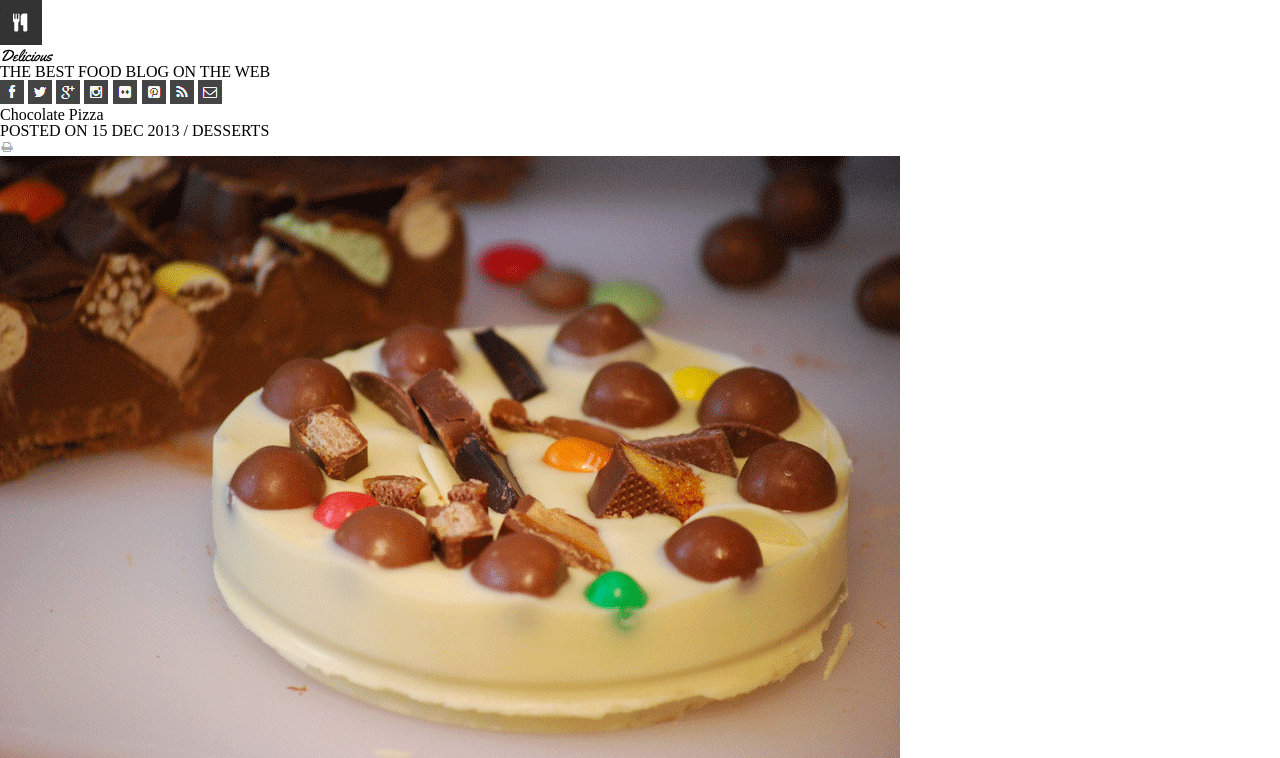
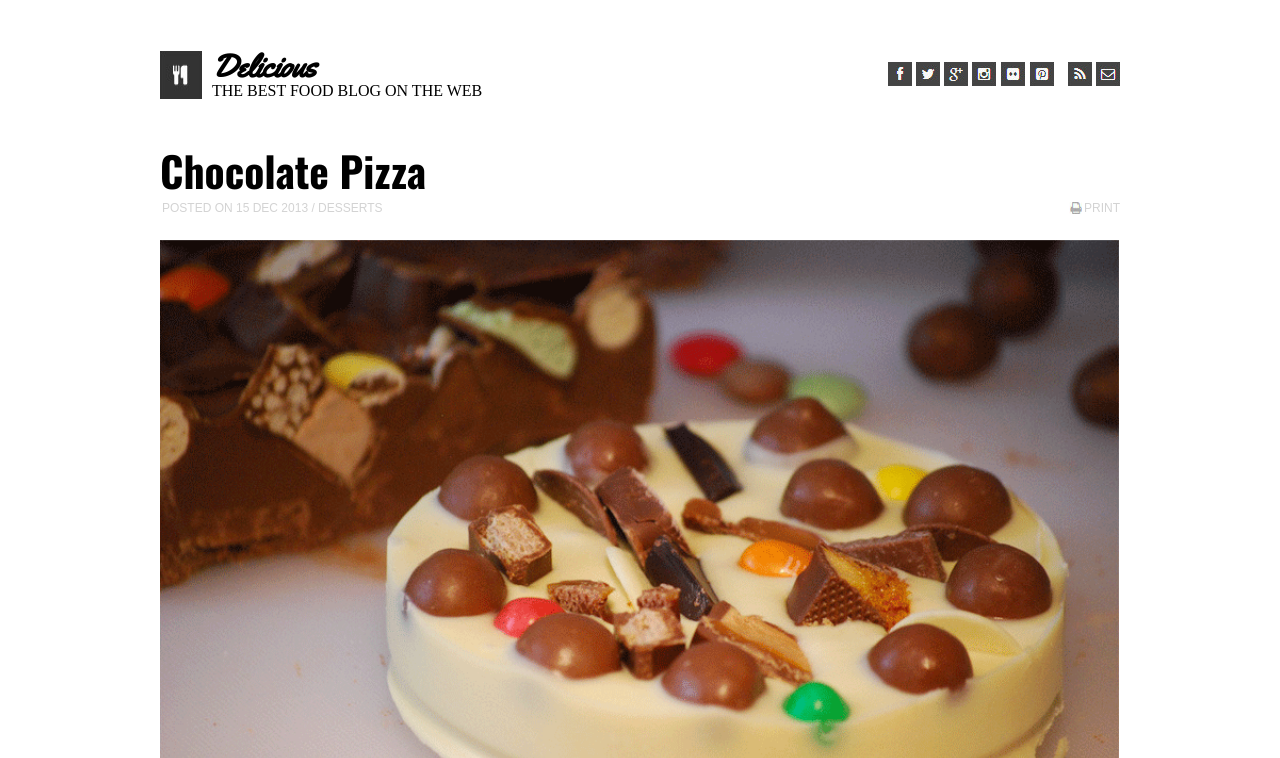
Before and after one commit to hkimbrough22/chocolate-pizza, a plain HTML site: page index.html in a window 1280 px wide. Shown: the top 758 px of the page. Drawn offline with nearby package versions, Linux system fonts and the light colour scheme.

Commit message:
Adding some CSS changes

```diff
--- a/css/style.css
+++ b/css/style.css
@@ -1,3 +1,63 @@
+body {
+  width: 960px;
+  margin: 0 auto;
+}
+header {
+  height: 150px;
+  display: flex;
+  justify-content: space-between;
+  align-items: center;
+}
+header div {
+  display: flex;
+}
+
+#innerHeaderDiv {
+  display: flex;
+  flex-direction: column;
+  margin-left: 10px;
+}
+
 header h1 {
   font-family: 'Yellowtail', cursive;
+  font-size: xx-large;
+  font-weight: 600;
 }
+
+header nav img:nth-child(7) {
+  margin-left: 10px;
+}
+
+section div {
+  display: flex;
+  justify-content: space-between;
+}
+
+#innerMainSectionDiv {
+  display: flex;
+  flex-direction: column;
+}
+#innerMainSectionDiv h2 {
+  font-family: 'Oswald', sans-serif;
+  font-size: 2.6em;
+  font-weight: 400;
+  margin-bottom: 10px;
+}
+section div p {
+  color: lightgray;
+  font-family: sans-serif;
+  font-size: .75em;
+  margin-left: 2px;
+}
+
+#innerMainSectionDiv2 {
+  align-self: flex-end;
+}
+
+section article {
+  margin-top: 25px;
+}
+
+article img {
+  width: 960px;
+}
--- a/index.html
+++ b/index.html
@@ -7,6 +7,12 @@
     <link rel="preconnect" href="https://fonts.googleapis.com">
     <link rel="preconnect" href="https://fonts.gstatic.com" crossorigin>
     <link href="https://fonts.googleapis.com/css2?family=Yellowtail&display=swap" rel="stylesheet">
+    <link rel="preconnect" href="https://fonts.googleapis.com">
+    <link rel="preconnect" href="https://fonts.gstatic.com" crossorigin>
+    <link href="https://fonts.googleapis.com/css2?family=Oswald:wght@700&display=swap" rel="stylesheet">
+    <link rel="preconnect" href="https://fonts.googleapis.com">
+    <link rel="preconnect" href="https://fonts.gstatic.com" crossorigin>
+    <link href="https://fonts.googleapis.com/css2?family=Patrick+Hand&display=swap" rel="stylesheet">
     <link rel="stylesheet" href="./css/reset.css">
     <link rel="stylesheet" href="./css/style.css">
 
@@ -16,8 +22,12 @@
     <header>
       <div>
         <img src="./img/logo.png">
-        <h1>Delicious</h1>
-        <p>THE BEST FOOD BLOG ON THE WEB</p>
+        <div id ="innerHeaderDiv">
+          <h1>Delicious</h1>
+          <p>
+            THE BEST FOOD BLOG ON THE WEB
+          </p>
+        </div>
       </div>
       <nav>
         <img src="./img/fb-icon.png">
@@ -33,9 +43,14 @@
     <main>
       <section>
         <div>
-          <h2>Chocolate Pizza</h2>
-          <p>POSTED ON 15 DEC 2013 / DESSERTS</p>
-          <img src="./img/print-icon.png">
+          <div id = "innerMainSectionDiv">
+            <h2>Chocolate Pizza</h2>
+            <p>POSTED ON 15 DEC 2013 / DESSERTS</p>
+          </div>
+          <div id = "innerMainSectionDiv2">
+            <img src="./img/print-icon.png">
+            <p>PRINT</p>
+          </div>
         </div>
         <article>
           <img src="img/choco-pizza.png">
```
